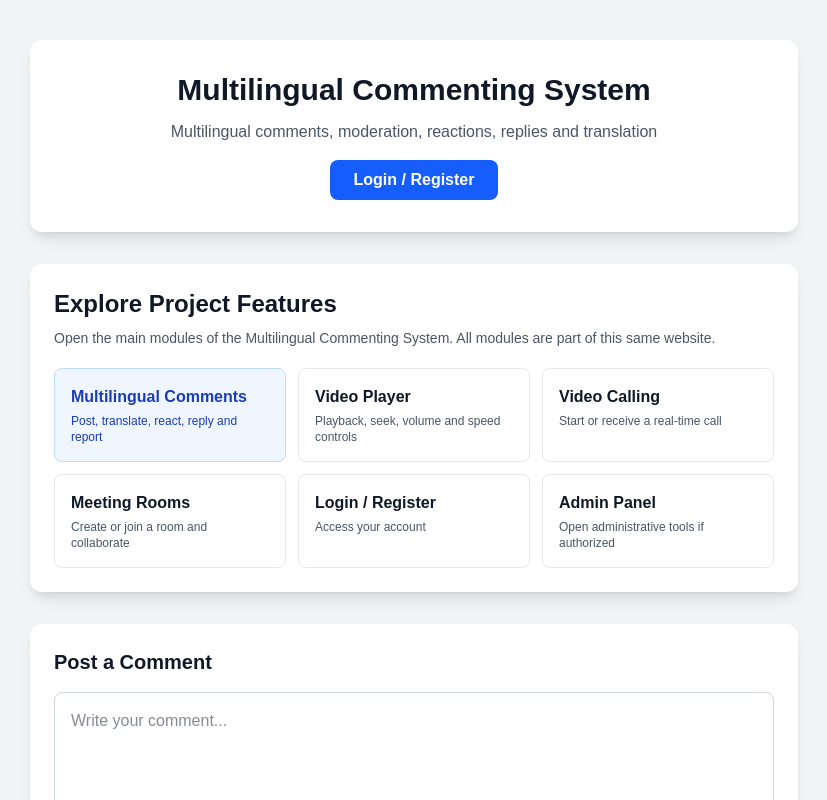
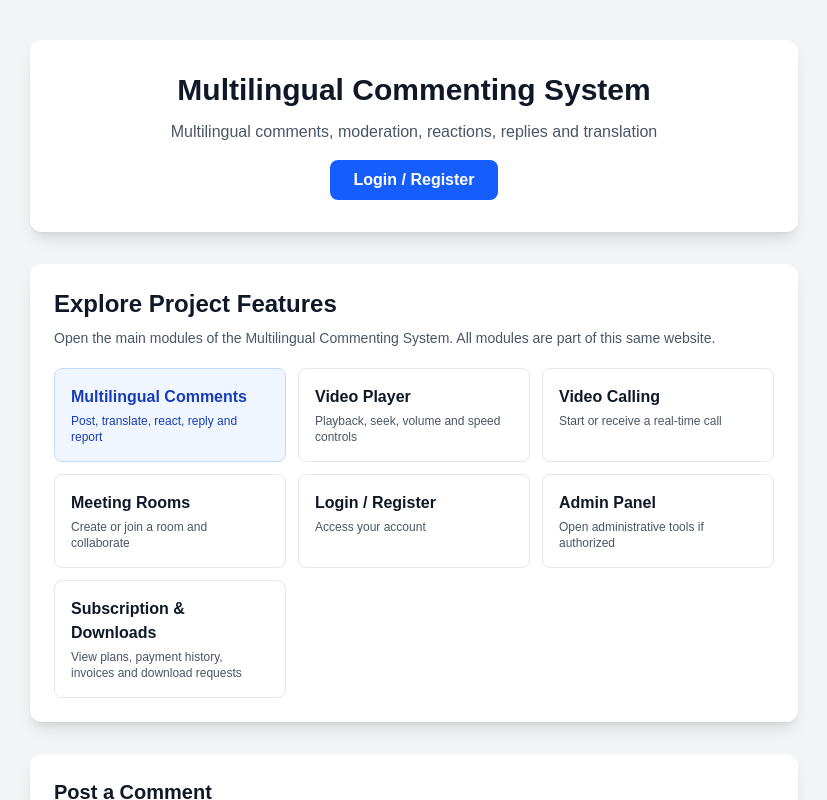
Before and after one commit to dilpreetttkaur10-rgb/multilingual-commenting-system, a Next.js app in the folder frontend/: page / in a window 1280 px wide. Shown: the top 800 px of the page, without its empty margins (226-1053 px from the left). Built offline with nearby package versions, Linux system fonts and the light colour scheme; no server answers.

Commit message:
Add subscription and downloads to homepage navigation

```diff
--- a/frontend/app/page.tsx
+++ b/frontend/app/page.tsx
@@ -546,6 +546,9 @@ export default function Home() {
             <a href="/admin" className="rounded-lg border border-gray-200 p-4 font-semibold text-gray-900 hover:bg-gray-50">
               Admin Panel <span className="mt-1 block text-xs font-normal text-gray-600">Open administrative tools if authorized</span>
             </a>
+            <a href="/subscription" className="rounded-lg border border-gray-200 p-4 font-semibold text-gray-900 hover:bg-gray-50">
+              Subscription & Downloads <span className="mt-1 block text-xs font-normal text-gray-600">View plans, payment history, invoices and download requests</span>
+            </a>
           </div>
         </section>
 
```
